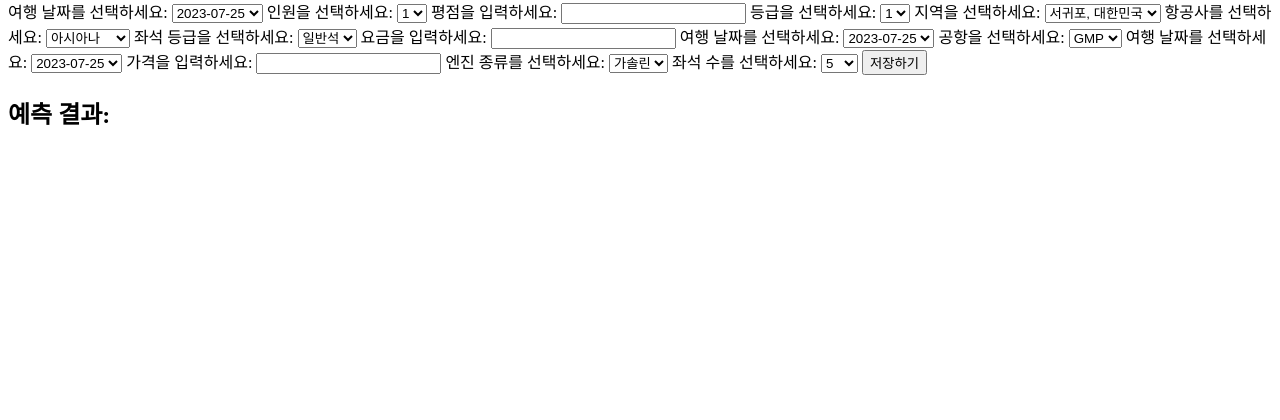
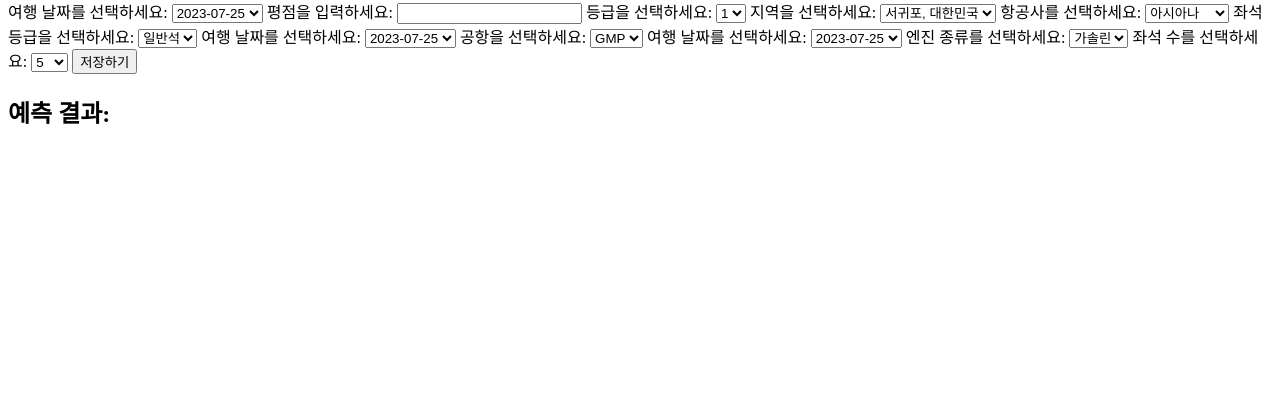
Before and after one commit to hoonputer/WonderBudget_TP1, a Flask app: page / in a window 1280 px wide. Shown: the part 105-525 px from the top of the page. Run offline with Flask 3, Linux system fonts and the light colour scheme; parts of the project's set-up code (start-up, migrations or seed data) failed here and were passed over.

Commit message:
07.28.11.45

```diff
--- a/WonderBudget/templates/index.html
+++ b/WonderBudget/templates/index.html
@@ -50,19 +50,11 @@
                 <option value="2023-08-31">2023-08-31</option>
             </select>
 
-            <label for="hotelClient">인원을 선택하세요:</label>
-            <select name="h_data2" id="hotelClient">
-                <option value="1">1</option>
-                <option value="2">2</option>
-                <option value="3">3</option>
-                <option value="4">4</option>
-            </select>
-
             <label for="hotelRating">평점을 입력하세요:</label>
-            <input type="text" name="h_data3" id="hotelRating">
+            <input type="text" name="h_data2" id="hotelRating">
 
             <label for="hotelGrade">등급을 선택하세요:</label>
-            <select name="h_data4" id="hotelGrade">
+            <select name="h_data3" id="hotelGrade">
                 <option value="1">1</option>
                 <option value="2">2</option>
                 <option value="3">3</option>
@@ -71,7 +63,7 @@
             </select>
 
             <label for="hotelAddress">지역을 선택하세요:</label>
-            <select name="h_data5" id="hotelAddress">
+            <select name="h_data4" id="hotelAddress">
                 <option value="서귀포, 대한민국">서귀포, 대한민국</option>
                 <option value="제주, 대한민국">제주, 대한민국</option>
             </select>
@@ -97,11 +89,8 @@
                 <option value="특가석">특가석</option>
             </select>
 
-            <label for="flightCharge">요금을 입력하세요:</label>
-            <input type="text" name="f_data3" id="flightCharge">
-
             <label for="flightDate">여행 날짜를 선택하세요:</label>
-            <select name="f_data4" id="flightDate">
+            <select name="f_data3" id="flightDate">
                 <option value="2023-07-25">2023-07-25</option>
                 <option value="2023-07-26">2023-07-26</option>
                 <option value="2023-07-27">2023-07-27</option>
@@ -143,7 +132,7 @@
             </select>
 
             <label for="flightAirport">공항을 선택하세요:</label>
-            <select name="f_data5" id="flightAirport">
+            <select name="f_data4" id="flightAirport">
                 <option value="GMP">GMP</option>
                 <option value="CJU">CJU</option>
             </select>
@@ -191,11 +180,8 @@
                 <option value="2023-08-31">2023-08-31</option>
             </select>
 
-            <label for="carPrice">가격을 입력하세요:</label>
-            <input type="number" name="c_data2" id="carPrice" min="0" step="1">
-
             <label for="carEngine">엔진 종류를 선택하세요:</label>
-            <select name="c_data3" id="carEngine">
+            <select name="c_data2" id="carEngine">
                 <option value="가솔린">가솔린</option>
                 <option value="디젤">디젤</option>
                 <option value="전기">전기</option>
@@ -203,7 +189,7 @@
 
 
             <label for="carSeater">좌석 수를 선택하세요:</label>
-            <select name="c_data4" id="carSeater">
+            <select name="c_data3" id="carSeater">
                     <option value="5">5</option>
                     <option value="4">4</option>
                     <option value="7">7</option>
```
